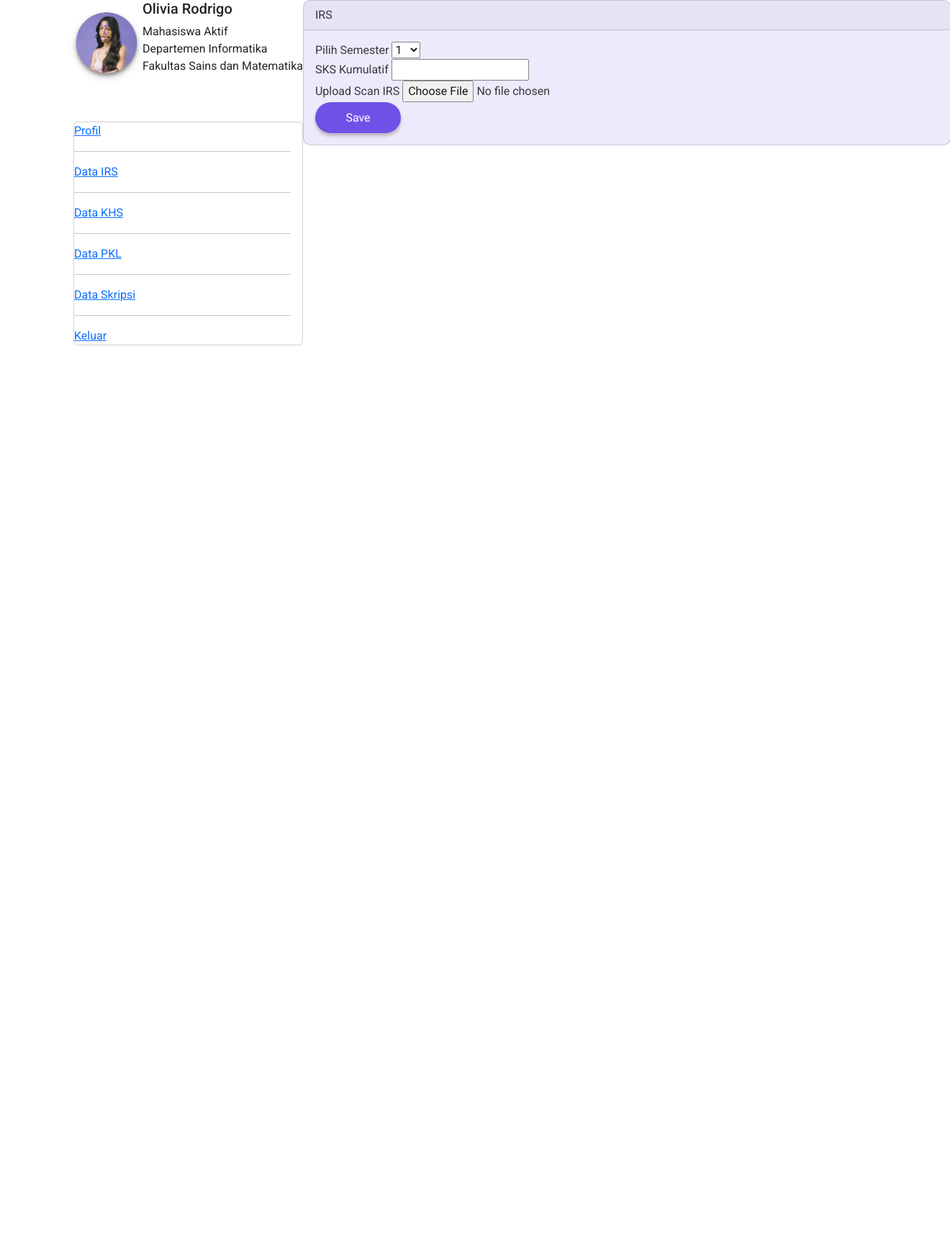
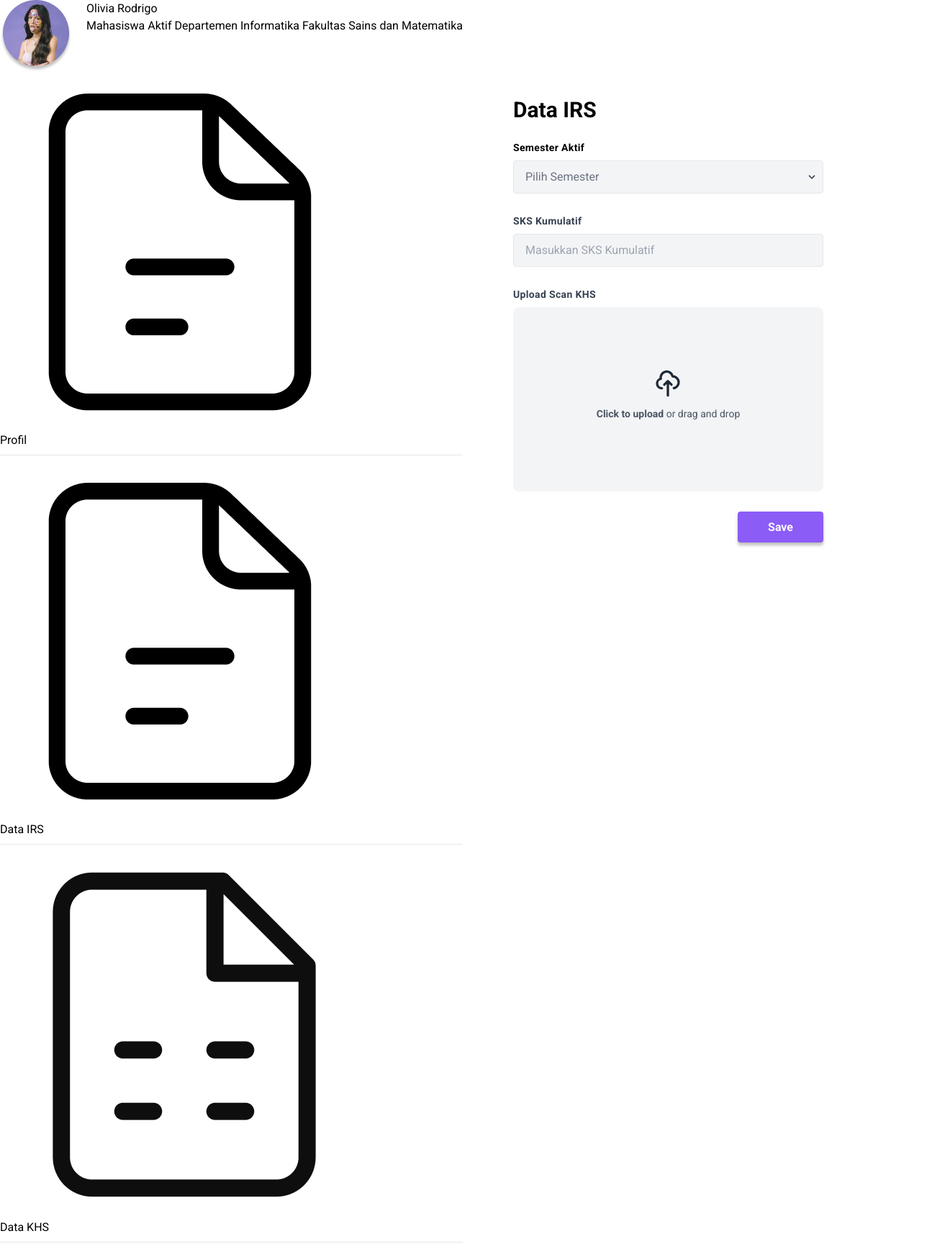
Before and after one commit to RatriaSeza/ppl, a PHP site: page /irs.php in a window 1320 px wide. Shown: the top 1736 px of the page at 72% size. Before the commit the page ends 480 px from the top, so only its background shows below. Run offline with PHP 8.4, Linux system fonts and the light colour scheme; some libraries are stand-ins or nearby versions.

Commit message:
Update irs.php

```diff
--- a/irs.php
+++ b/irs.php
@@ -5,51 +5,52 @@
     <meta charset="UTF-8">
     <meta http-equiv="X-UA-Compatible" content="IE=edge">
     <meta name="viewport" content="width=device-width, initial-scale=1.0">
-    <!-- CSS only -->
-    <link href="https://cdn.jsdelivr.net/npm/bootstrap@5.2.2/dist/css/bootstrap.min.css" rel="stylesheet" integrity="sha384-Zenh87qX5JnK2Jl0vWa8Ck2rdkQ2Bzep5IDxbcnCeuOxjzrPF/et3URy9Bv1WTRi" crossorigin="anonymous">
     <title>IRS</title>
     <link rel="stylesheet" href="css/style.css">
+    <link rel="stylesheet" href="nav/nav_mhs/style_nav.css" />
+    <script src="https://cdn.tailwindcss.com"></script>
+
 </head>
 
 <body>
-    <div class="container">
-        <div class="navpro">
-            <div class="profile">
-                <img class="profile-img" src="img/olix.png" alt="">
-                <div class="nama">
-                    <h5>Olivia Rodrigo</h5>
-                    <div class="deskripsi">
-                        Mahasiswa Aktif <br>
-                        Departemen Informatika <br>
-                        Fakultas Sains dan Matematika
+    <div class="container flex">
+        <div class="left sticky top-0">
+            <div class="user flex card">
+                <img id="avatar" src="img/olix.png" alt="" />
+                <div class="flex-row ml-5">
+                    <p class="username">Olivia Rodrigo</p>
+                    <p class="status">
+                        Mahasiswa Aktif Departemen Informatika Fakultas Sains dan Matematika
+                    </p>
                 </div>
             </div>
-            </div>
-            <div class="nav-bar">
-                <div class="d-flex card card-nav">
-                    <div class="nav flex-column nav-pills me-3" id="v-pills-tab" role="tablist" aria-orientation="vertical">
-                        <a href="#">Profil</a>
+            <div class="sidenav card">
+                <ul class="grid gap-2">
+                    <li><a id="Profil" href="../ir"><img src="nav/icon/IRS.png" alt="" /> Profil</a></li>
                     <hr>
-                        <a href="#">Data IRS</a>
+                    <li><a id="IRS" href="#"><img src="nav/icon/IRS.png" alt="" /> Data IRS</a></li>
                     <hr>
-                        <a href="#">Data KHS</a>
+                    <li><a id="KHS" href="#"><img src="nav/icon/KHS.png" alt="" /> Data KHS</a></li>
                     <hr>
-                        <a href="#">Data PKL</a>
+                    <li><a id="PKL" href="#"><img src="nav/icon/PKL.png" alt="" /> Data PKL</a></li>
                     <hr>
-                        <a href="#">Data Skripsi</a>
+                    <li><a id="Skripsi" href="#"><img src="nav/icon/Skripsi.png" alt="" /> Data Skripsi</a></li>
                     <hr>
-                        <a href="#">Keluar</a>
+                    <li><a id="Logout" href="#"><img src="nav/icon/Logout.png" alt="" /> Keluar</a></li>
+                </ul>
             </div>
         </div>
-            </div>
-        </div>
-        <div class="main-content card">
-            <div class="card-header">IRS</div>
+        <div class="content-irs card sky-blue-50 grow" style="padding:50px 70px; margin-top: 10vh; margin-bottom:10vh; margin-right:5vw;">
+            <div class="card-header mb-2" style="font-size: 30px ;font-weight: 700;">Data IRS</div>
             <div class="card-body">
-                <form action="">
-                    <div class="form-group">
-                        <label for="">Pilih Semester</label>
-                        <select name="" id="">
+                <form method="POST" action="" class="grid gap-7">
+                    <div class="from-group mt-3">
+                        <label class="block tracking-wide  text-sm font-bold mb-2" for="grid-state">
+                            Semester Aktif
+                        </label>
+                        <div class="relative">
+                            <select name="semester" class="block appearance-none w-full bg-gray-100 border border-gray-200 text-gray-500 py-3 px-4 pr-8 rounded leading-tight focus:outline-none focus:bg-white focus:border-gray-500" id="grid-state" required>
+                                <option value="">Pilih Semester</option>
                                 <option value="1">1</option>
                                 <option value="2">2</option>
                                 <option value="3">3</option>
@@ -65,20 +66,45 @@
                                 <option value="13">13</option>
                                 <option value="14">14</option>
                             </select>
+                            <div class="pointer-events-none absolute inset-y-0 right-0 flex items-center px-2 text-gray-700">
+                                <svg class="fill-current h-4 w-4" xmlns="http://www.w3.org/2000/svg" viewBox="0 0 20 20">
+                                    <path d="M9.293 12.95l.707.707L15.657 8l-1.414-1.414L10 10.828 5.757 6.586 4.343 8z" />
+                                </svg>
+                            </div>
+                        </div>
                     </div>
                     <div class="form-group">
-                        <label for="">SKS Kumulatif</label>
-                        <input type="text">
+                        <label class="block tracking-wide text-gray-700 text-sm font-bold mb-2" for="grid-city">
+                            SKS Kumulatif
+                        </label>
+                        <input name="SKS Kumatif" class="appearance-none block w-full bg-gray-100 text-gray-700 border border-gray-200 rounded py-3 px-4 leading-tight focus:outline-none focus:bg-white focus:border-gray-500" id="grid-city" type="number" placeholder="Masukkan SKS Kumulatif">
                     </div>
                     <div class="form-group">
-                        <label for="">Upload Scan IRS</label>
-                        <input type="file">
+                        <label class="block tracking-wide text-gray-700 text-sm font-bold mb-2" for="grid-city">
+                            Upload Scan KHS
+                        </label>
+                        <div class="flex justify-center items-center w-full">
+                            <label for="dropzone-file" class="flex flex-col justify-center items-center w-full h-64 bg-gray-100 rounded-lg border-2 border-gray-100 border-solid cursor-pointer dark:hover:bg-gray-50 dark:bg-gray-100 hover:bg-gray-200 dark:border-gray-100 dark:hover:border-gray-200 dark:hover:bg-gray-200">
+                                <div class="flex flex-col justify-center items-center pt-5 pb-6">
+                                    <svg aria-hidden="true" class="mb-3 w-10 h-10 text-gray-800" fill="none" stroke="currentColor" viewBox="0 0 24 24" xmlns="http://www.w3.org/2000/svg">
+                                        <path stroke-linecap="round" stroke-linejoin="round" stroke-width="2" d="M7 16a4 4 0 01-.88-7.903A5 5 0 1115.9 6L16 6a5 5 0 011 9.9M15 13l-3-3m0 0l-3 3m3-3v12"></path>
+                                    </svg>
+                                    <p class="mb-2 text-sm text-gray-600 dark:text-gray-600"><span class="font-semibold">Click to upload</span> or drag and drop</p>
                                 </div>
-                    <button type="submit">Save</button>
+                                <input id="dropzone-file" type="file" class="hidden" />
+                            </label>
+                        </div>
+                    </div>
+                    <div class="justify-self-end">
+                        <button class="bg-violet-500 hover:bg-violet-700 text-white font-bold py-2 px-4 border border-blue-700 rounded" type="submit">Save</button>
+                    </div>
                 </form>
             </div>
         </div>
     </div>
+    <script>
+        document.getElementById('IRS').style.opacity = '2';
+    </script>
 </body>
 
 </html>
```
Lines whose indentation alone changed are shown as unchanged.
